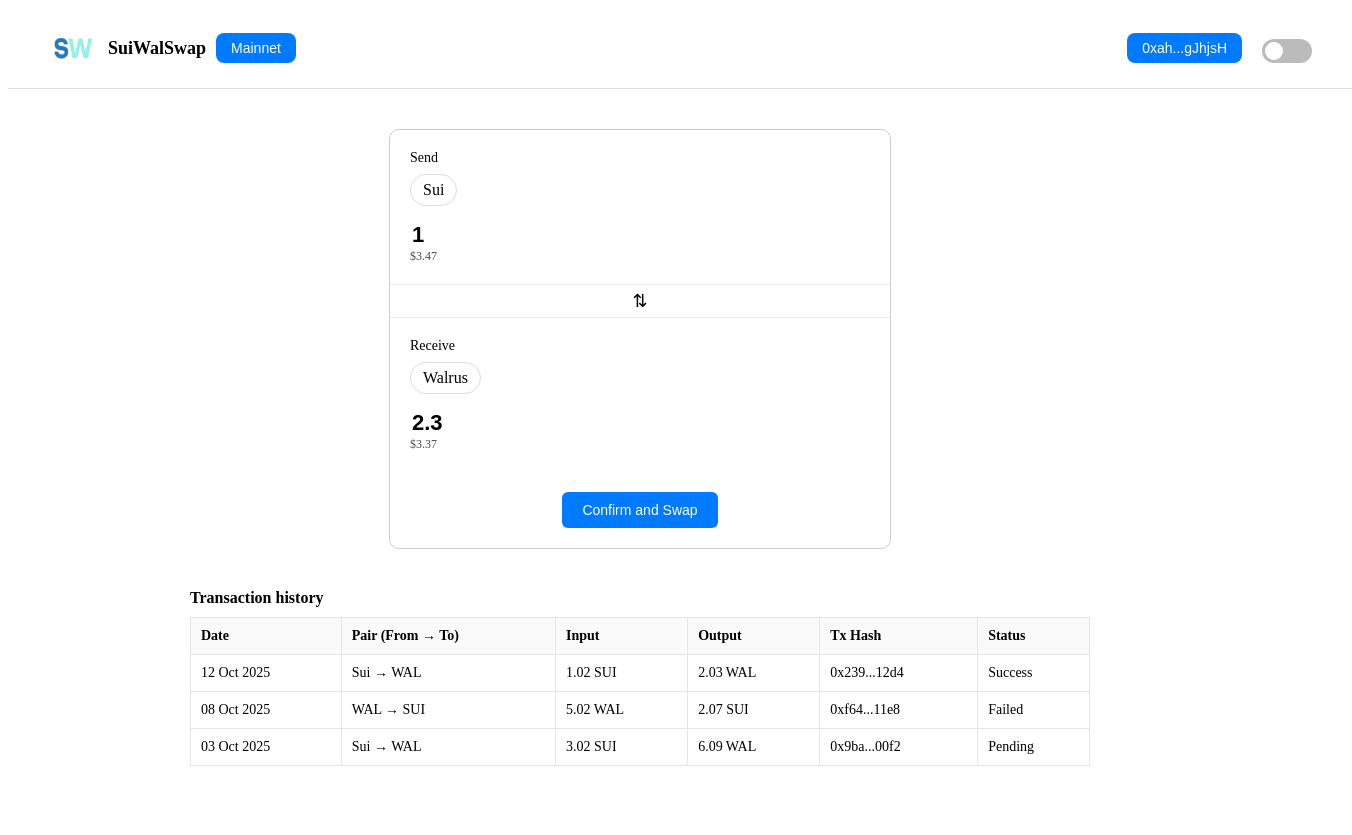
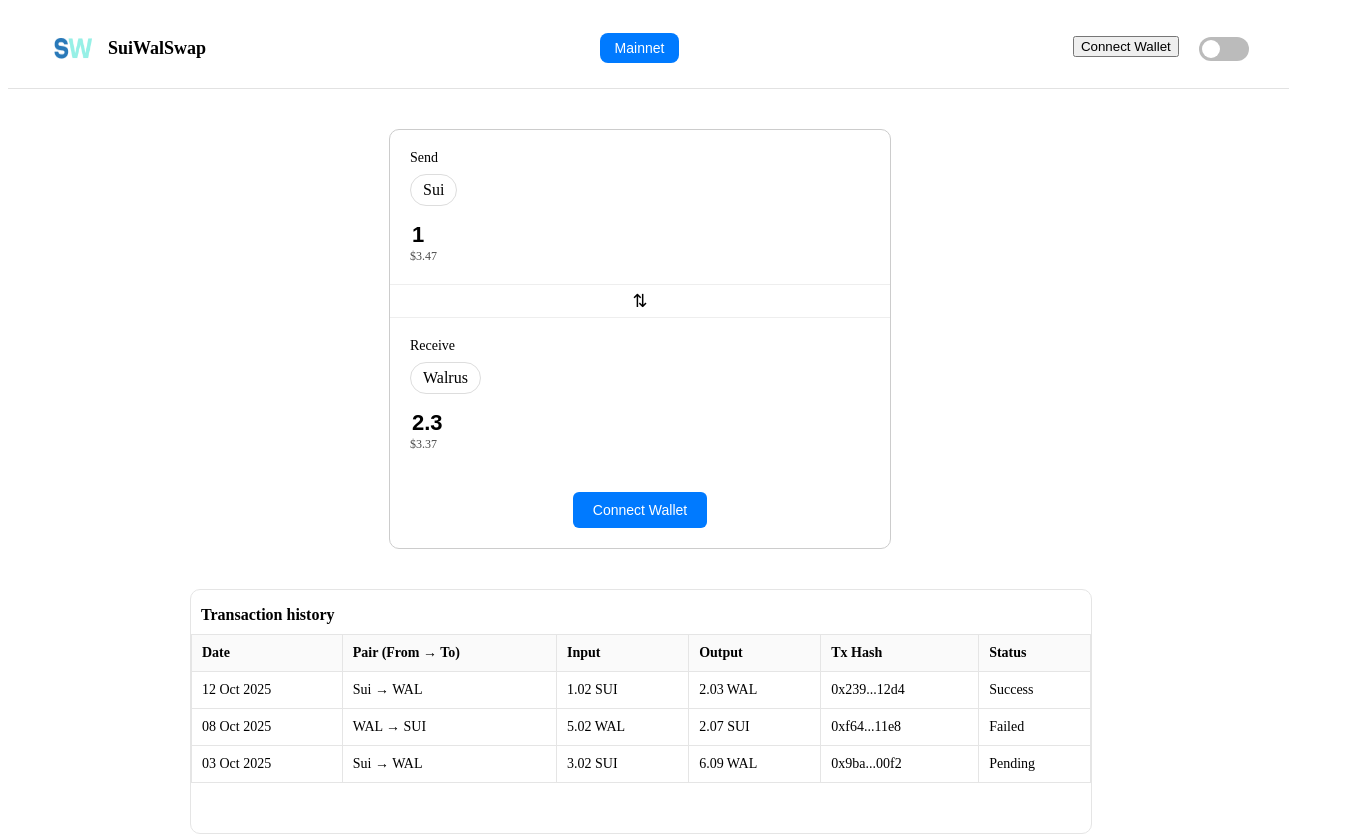
Before and after one commit to N3xt-Ep0ch-L4bs/SuiWalSwap-frontend, a React (Vite) app: page / in a window 1280 px wide. Shown: the top 835 px of the page, 1352 px wide, since content can reach past the window. Built offline with nearby package versions, Linux system fonts and the light colour scheme.

Commit message:
worked on the buttons

```diff
--- a/package.json
+++ b/package.json
@@ -10,6 +10,8 @@
     "preview": "vite preview"
   },
   "dependencies": {
+    "framer-motion": "^12.23.24",
+    "lucide-react": "^0.546.0",
     "react": "^19.1.1",
     "react-dom": "^19.1.1",
     "react-router-dom": "^7.9.4"
--- a/src/App.css
+++ b/src/App.css
@@ -69,7 +69,7 @@ input:checked + .slider:before {
 
 /* ===== Navbar ===== */
 .navbar {
-  width: 100%;
+  width: 95%;
   padding: 15px 40px;
   display: flex;
   justify-content: space-between;
@@ -232,6 +232,8 @@ input:checked + .slider:before {
   max-width: 900px;
   margin: 0 auto;
   padding-bottom: 50px;
+  border: 1px solid #e5e5e5;
+  border-radius: 10px;
 }
 
 .txn-title {
@@ -239,12 +241,14 @@ input:checked + .slider:before {
   font-size: 16px;
   font-weight: bold;
   margin-bottom: 10px;
+  padding-left: 10px;
 }
 
 .txn-table {
   width: 100%;
   border-collapse: collapse;
   font-size: 14px;
+  border-radius: 3px solid #e5e5e5;
 }
 
 .txn-table th,
--- a/src/components/dashboard.jsx
+++ b/src/components/dashboard.jsx
@@ -3,13 +3,33 @@ import "../App.css";
 
 function Dashboard() {
   const [theme, setTheme] = useState("light");
+  const [connected, setConnected] = useState(false);
+  const [connecting, setConnecting] = useState(false);
+  const [showModal, setShowModal] = useState(false);
+  const [account, setAccount] = useState(null);
 
+  // Theme toggle
   const toggleTheme = () => {
     const newTheme = theme === "light" ? "dark" : "light";
     setTheme(newTheme);
     document.documentElement.setAttribute("data-theme", newTheme);
   };
 
+  // Simulate wallet connect
+  const handleConnectWallet = () => {
+    setConnecting(true);
+    setTimeout(() => {
+      setConnected(true);
+      setAccount({ address: "0xA2394BcD12Ef4567890" });
+      setConnecting(false);
+      setShowModal(false);
+    }, 1000);
+  };
+
+  const handleLogout = () => {
+    setConnected(false);
+    setAccount(null);
+  };
 
   const [sendToken] = useState("Sui");
   const [receiveToken] = useState("Walrus");
@@ -45,23 +65,48 @@ const toggleTheme = () => {
 
   return (
     <div className={`swap-page ${theme}`}>
+      {/* Navbar */}
       <nav className="navbar">
         <div className="nav-left">
-          <img src="src/assets/logo.png" />
+          <img src="src/assets/logo.png" alt="logo" />
           <span className="logo-text">SuiWalSwap</span>
+        </div>
+        <div>
           <button className="network-btn">Mainnet</button>
         </div>
 
         <div className="nav-right">
-          <button className="wallet-btn">0xah...gJhjsH</button>
+          {!connected ? (
+            <button
+              className="connect-wallet"
+              onClick={handleConnectWallet}
+              disabled={connecting}
+            >
+              {connecting ? "Connecting..." : "Connect Wallet"}
+            </button>
+          ) : (
+            <div className="wallet-actions">
+              <button className="wallet-address">
+                {account?.address.slice(0, 6)}...{account?.address.slice(-4)}
+              </button>
+              <button className="logout" onClick={handleLogout}>
+                Logout
+              </button>
+            </div>
+          )}
+
           <label className="theme-toggle">
-  <input type="checkbox" onChange={toggleTheme} checked={theme === "dark"} />
+            <input
+              type="checkbox"
+              onChange={toggleTheme}
+              checked={theme === "dark"}
+            />
             <span className="slider"></span>
           </label>
-
         </div>
       </nav>
 
+      {/* Content */}
       <div className="content-wrapper">
         <div className="swap-box">
           <div className="swap-section">
@@ -99,10 +144,22 @@ const toggleTheme = () => {
           </div>
 
           <div className="confirm-container">
-            <button className="confirm-btn">Confirm and Swap</button>
+            <button
+              className="confirm-btn"
+              onClick={() => {
+                if (!connected) {
+                  handleConnectWallet();
+                } else {
+                  console.log("Confirming swap...");
+                }
+              }}
+            >
+              {connected ? "Confirm and Swap" : "Connect Wallet"}
+            </button>
           </div>
         </div>
 
+        {/* Transaction Table */}
         <div className="txn-table-wrapper">
           <h3 className="txn-title">Transaction history</h3>
           <table className="txn-table">
```
Also changed, not shown: 1 other file (tests, documents, lock files or other folders). Lines whose indentation alone changed are shown as unchanged.
